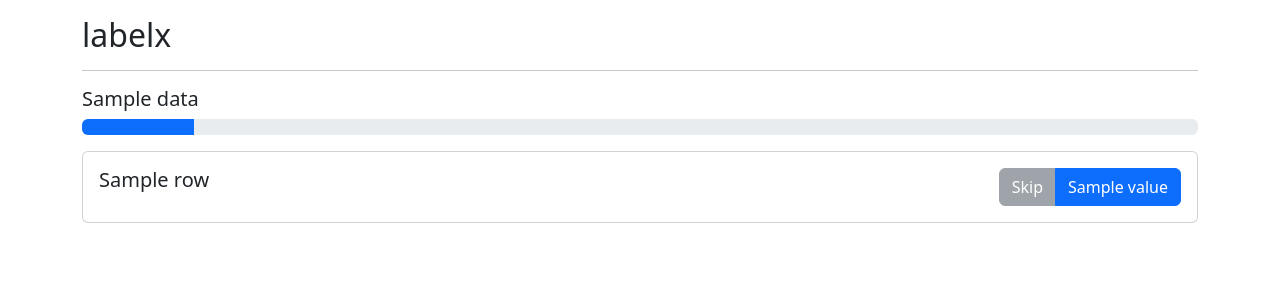
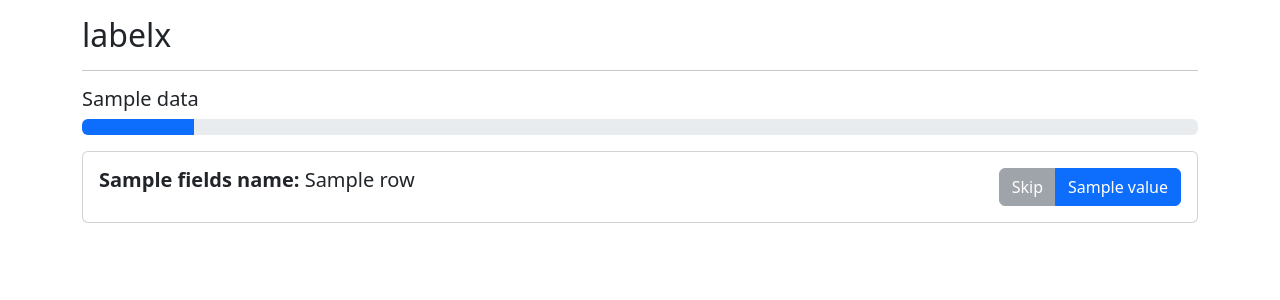
Before and after one commit to juliengriffoul/labelx, a Flask app: template labelx/templates/interface.html in a window 1280 px wide. Shown: the top 300 px of the page. Run offline with Flask 2, Linux system fonts and the light colour scheme; the template is opened without the code that fills it: most values are stand-ins (such as "Sample title", 1, 10 or a date in 2020).

Commit message:
:sparkles: Add displayed fields names

```diff
--- a/labelx/main.py
+++ b/labelx/main.py
@@ -46,6 +46,7 @@ def hello_world():
                            index=index,
                            row=current_row,
                            fields=selected_fields_indexes,
+                           fields_names=fields,
                            label_values=config["label"]["values"],
                            progress=round(progress, 2),
                            count=output_len,
--- a/labelx/templates/interface.html
+++ b/labelx/templates/interface.html
@@ -29,10 +29,8 @@
                     {% endfor %}
                 </div>
                 {% for value in fields %}
-                <h5 class="card-title">{{ row[value] }}</h5>
+                <h5 class="card-title"><strong>{{ fields_names[value] }}: </strong>{{ row[value] }}</h5>
                 {% endfor %}
-                <!-- <p class="card-text">Some quick example text to build on the card title and make up the bulk of the
-                    card's content.</p> -->
             </div>
         </div>
     </div>
```
